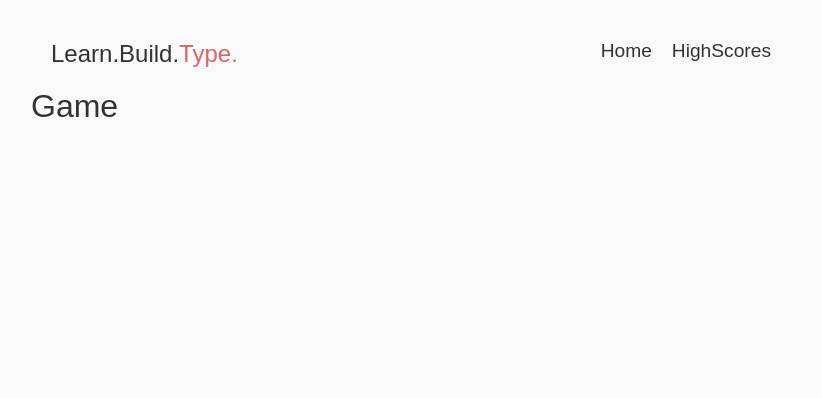
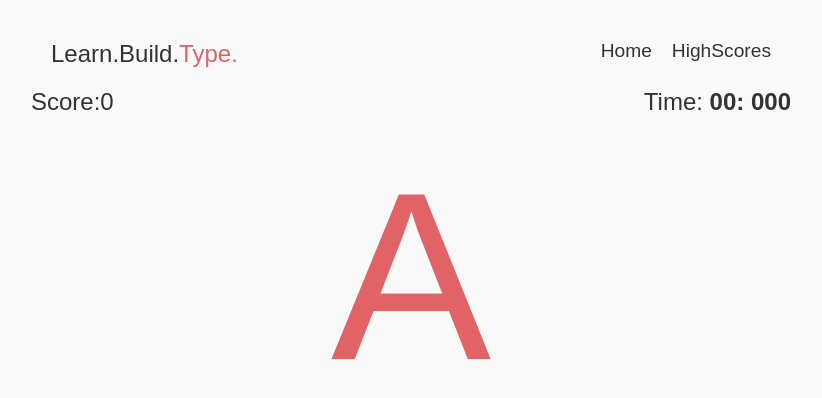
Before and after one commit to genarot/react-serverless-fullstack-udemy, a React (Create React App) app: page /game in a window 1280 px wide. Shown: the top 398 px of the page, without its empty margins (229-1051 px from the left). Built offline with nearby package versions, Linux system fonts and the light colour scheme.

Commit message:
Styled game page

```diff
--- a/src/pages/Game.tsx
+++ b/src/pages/Game.tsx
@@ -1,9 +1,20 @@
-import React from 'react'
+import React from "react";
+import {
+  StyledCharacter,
+  StyledGame,
+  StyledScore,
+  StyledTimer,
+} from "../styled/Game";
+import { Strong } from "../styled/Random";
 
 export default function Game() {
-    return (
-        <div>
-            <h1>Game</h1>
-        </div>
-    )
+  return (
+    <StyledGame>
+      <StyledScore>Score:0</StyledScore>
+      <StyledCharacter>A</StyledCharacter>
+      <StyledTimer>
+        Time: <Strong>00: 000</Strong>
+      </StyledTimer>
+    </StyledGame>
+  );
 }
--- /dev/null
+++ b/src/styled/Game.tsx
@@ -0,0 +1,26 @@
+import styled from "styled-components";
+
+export const StyledGame = styled.div`
+  height: 75vh;
+  max-height: 500px;
+  display: grid;
+  grid-template-rows: 50px 1fr;
+  grid-template-columns: minmax(50px, auto) 1fr minmax(50px, auto);
+`;
+
+export const StyledScore = styled.p`
+  font-size: 1.5rem;
+`;
+
+export const StyledTimer = styled.p`
+  font-size: 1.5rem;
+  grid-column: 3;
+`;
+
+export const StyledCharacter = styled.p`
+  font-size: 15rem;
+  grid-row: 2;
+  grid-column: 1/4;
+  text-align: center;
+  color: #e16365;
+`;
--- a/src/styled/Random.jsx
+++ b/src/styled/Random.jsx
@@ -10,3 +10,7 @@ export const StyledTitle = styled.h1`
   margin-bottom: 2rem;
   margin-top: 3rem;
 `;
+
+export const Strong = styled.strong`
+  font-weight: bold;
+`;
```
